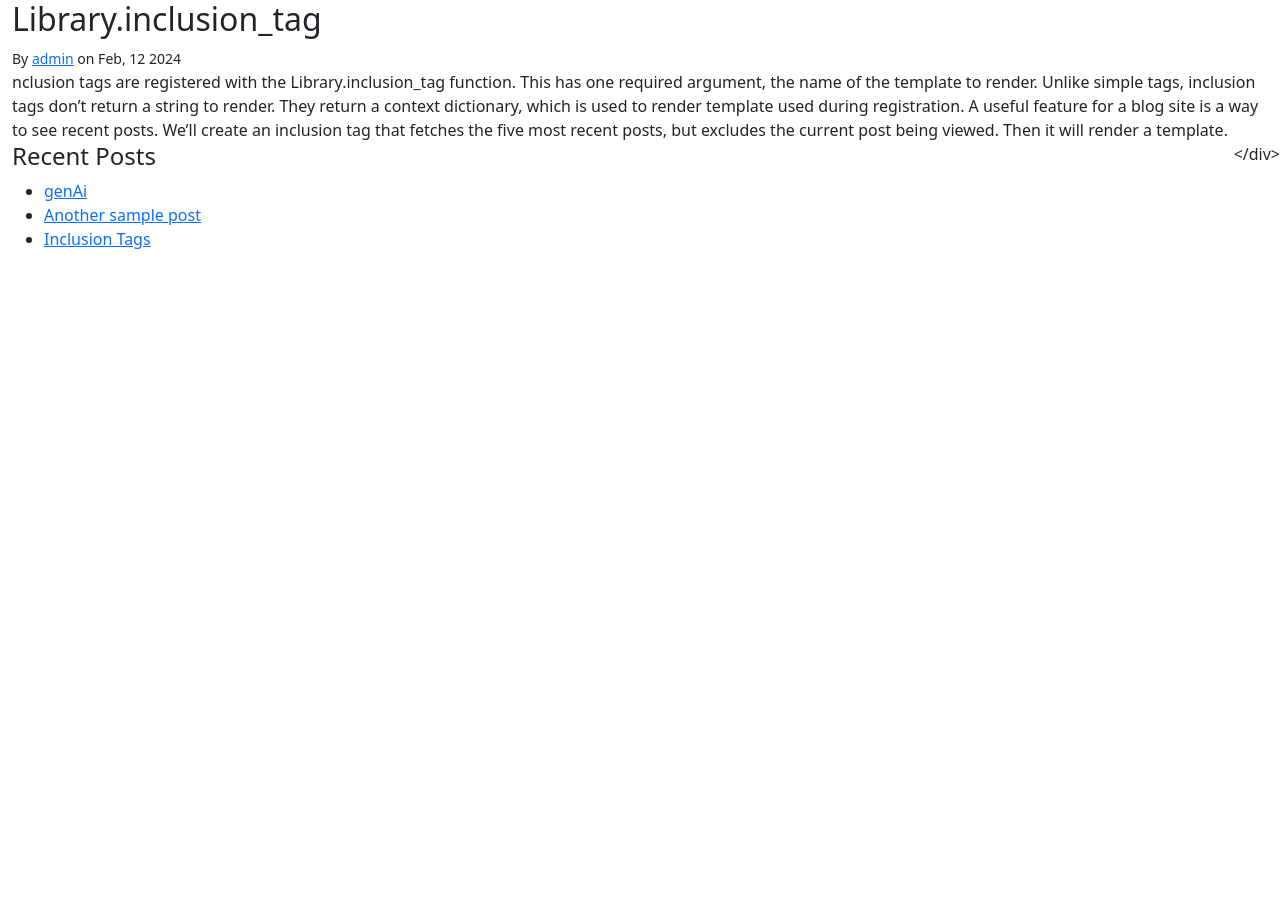
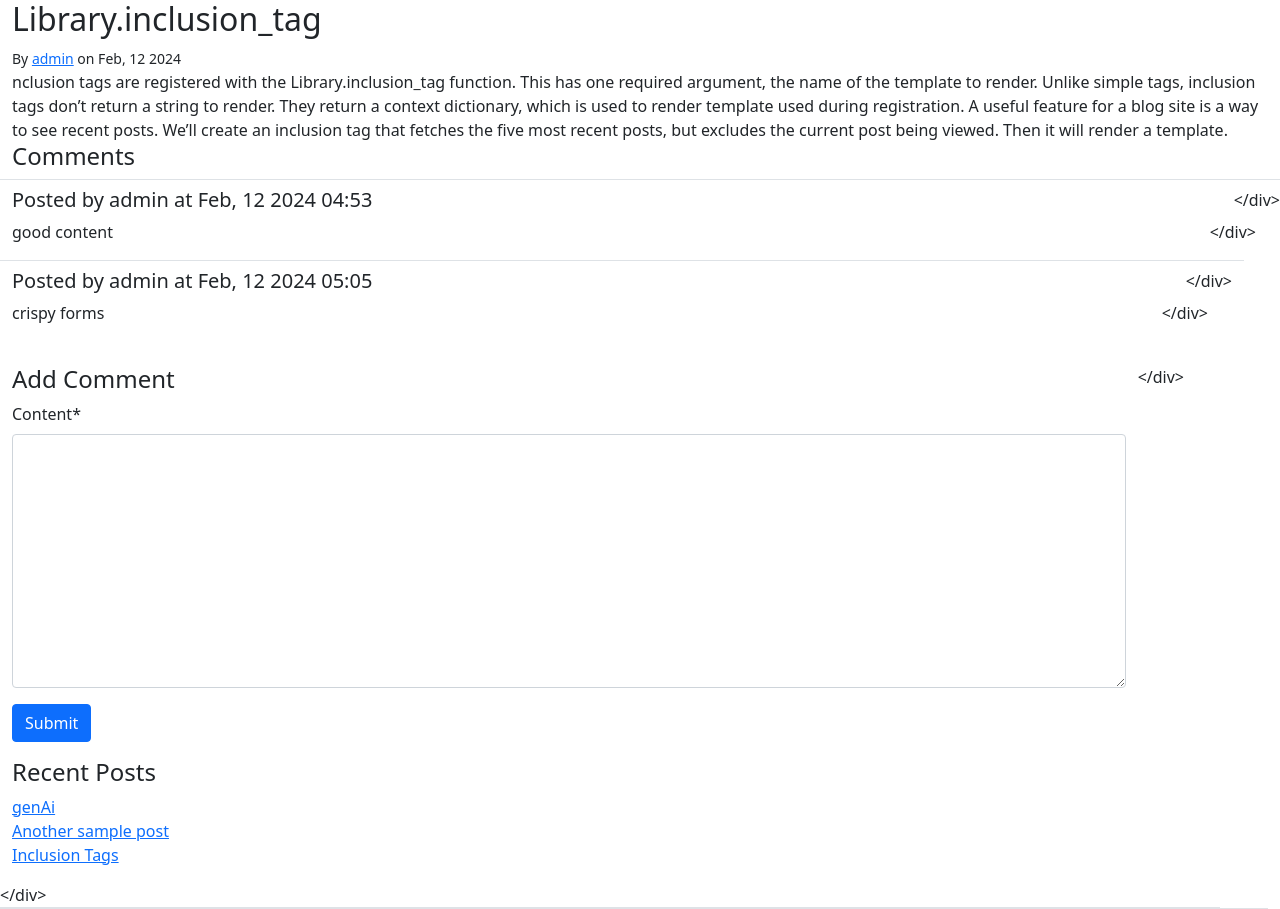
Before and after one commit to Daniel-Kav/blango, a Django app: a page that uses templates/blog/post-detail.html in a window 1280 px wide. Before the commit the page ends 249 px from the top, so only its background shows below. Run offline with Django 3.2, Linux system fonts and the light colour scheme; a user stored in the database is signed in; data comes from the database, SQL or seed files in the repository; both versions use the stored data as it was after the commit; parts of the project's set-up code (start-up, migrations or seed data) failed here and were passed over; some libraries are stand-ins or nearby versions.

Commit message:
Finish crispy forms

```diff
--- /dev/null
+++ b/blog/forms.py
@@ -0,0 +1,17 @@
+from django import forms
+
+from blog.models import Comment
+from crispy_forms.layout import Submit
+from crispy_forms.helper import FormHelper
+
+
+class CommentForm(forms.ModelForm):
+    class Meta:
+        model = Comment
+        fields = ["content"]
+
+    def __init__(self, *args, **kwargs):
+        super(CommentForm, self).__init__(*args, **kwargs)
+        self.helper = FormHelper()
+        self.helper = FormHelper()
+        self.helper.add_input(Submit('submit', 'Submit'))
--- a/blog/views.py
+++ b/blog/views.py
@@ -1,6 +1,8 @@
 from django.shortcuts import render, get_object_or_404
 from django.utils import timezone
 from blog.models import Post
+from django.shortcuts import redirect
+from blog.forms import CommentForm
 
 # Create your views here.
 
@@ -10,4 +12,20 @@
 
 def post_detail(request, slug):
     post = get_object_or_404(Post, slug=slug)
-    return render(request, "blog/post-detail.html", {"post": post})
+    if request.user.is_active:
+      if request.method == "POST":
+          comment_form = CommentForm(request.POST)
+
+          if comment_form.is_valid():
+              comment = comment_form.save(commit=False)
+              comment.content_object = post
+              comment.creator = request.user
+              comment.save()
+              return redirect(request.path_info)
+      else:
+          comment_form = CommentForm()
+    else:
+        comment_form = None
+    return render(
+        request, "blog/post-detail.html", {"post": post, "comment_form": comment_form}
+    )
--- /dev/null
+++ b/templates/blog/post-comments.html
@@ -0,0 +1,28 @@
+{% load blog_extras crispy_forms_tags %}
+<h4>Comments</h4>
+{% for comment in post.comments.all %}
+{% row "border-top pt-2" %}
+    {% col %}
+        <h5>Posted by {{ comment.creator }} at {{ comment.created_at|date:"M, d Y h:i" }}</h5>
+    {% endcol %}
+{% endrow %}
+{% row "border-bottom" %}
+    {% col %}
+        <p>{{ comment.content }}</p>
+    {% endcol %}
+{% endrow %}
+{% empty %}
+    {% row "border-top border-bottom" %}
+        {% col %}
+            <p>No comments.</p>
+        {% endcol %}
+    {% endrow %}
+{% endfor %}
+{% if request.user.is_active %}
+{% row "mt-4" %}
+    {% col %}
+        <h4>Add Comment</h4>
+        {%  crispy comment_form %}
+    {% endcol %}
+{% endrow %}
+{% endif %}
--- a/templates/blog/post-detail.html
+++ b/templates/blog/post-detail.html
@@ -1,6 +1,7 @@
 {% extends "base.html" %}
 
 {% load blog_extras %}
+
 {% block content %}
 <h2>{{ post.title }}</h2>
 <div class="row">
@@ -15,6 +16,7 @@
 </div>
 {% row %}
     {% col %}
+        {% include "blog/post-comments.html" %}
         {% recent_posts post %}
     {% endcol %}
 {% endrow %}
```
Also changed, not shown: blango/settings.py (+7 -0 lines), db.sqlite3.
